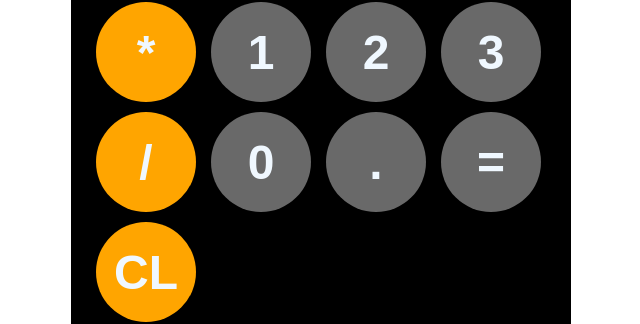
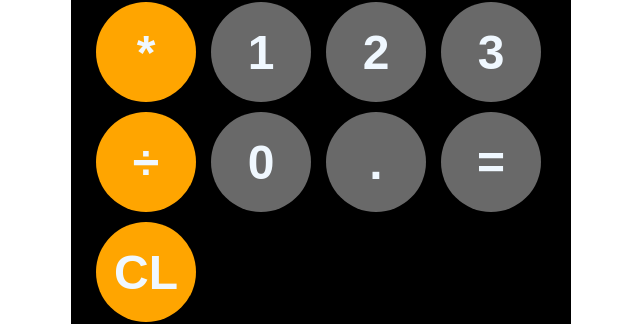
Before and after one commit to DevOsi123/calculatorApp-With-eval-Function, a plain HTML site: page index.html in a window 1280 px wide. Shown: the part 414-738 px from the top of the page, 319-959 px from the left. Drawn offline with Linux system fonts and the light colour scheme.

Commit message:
Add files via upload

```diff
--- a/index.html
+++ b/index.html
@@ -22,7 +22,7 @@
             <button onclick="appendToDisplay('1')">1</button>
             <button onclick="appendToDisplay('2')">2</button>
             <button onclick="appendToDisplay('3')">3</button>
-            <button onclick="appendToDisplay('/')" class="operator-btn">/</button>
+            <button onclick="appendToDisplay('÷')" class="operator-btn">÷</button>
             <button onclick="appendToDisplay('0')">0</button>
             <button onclick="appendToDisplay('.')">.</button>
             <button onclick="calculate()">=</button>
```
